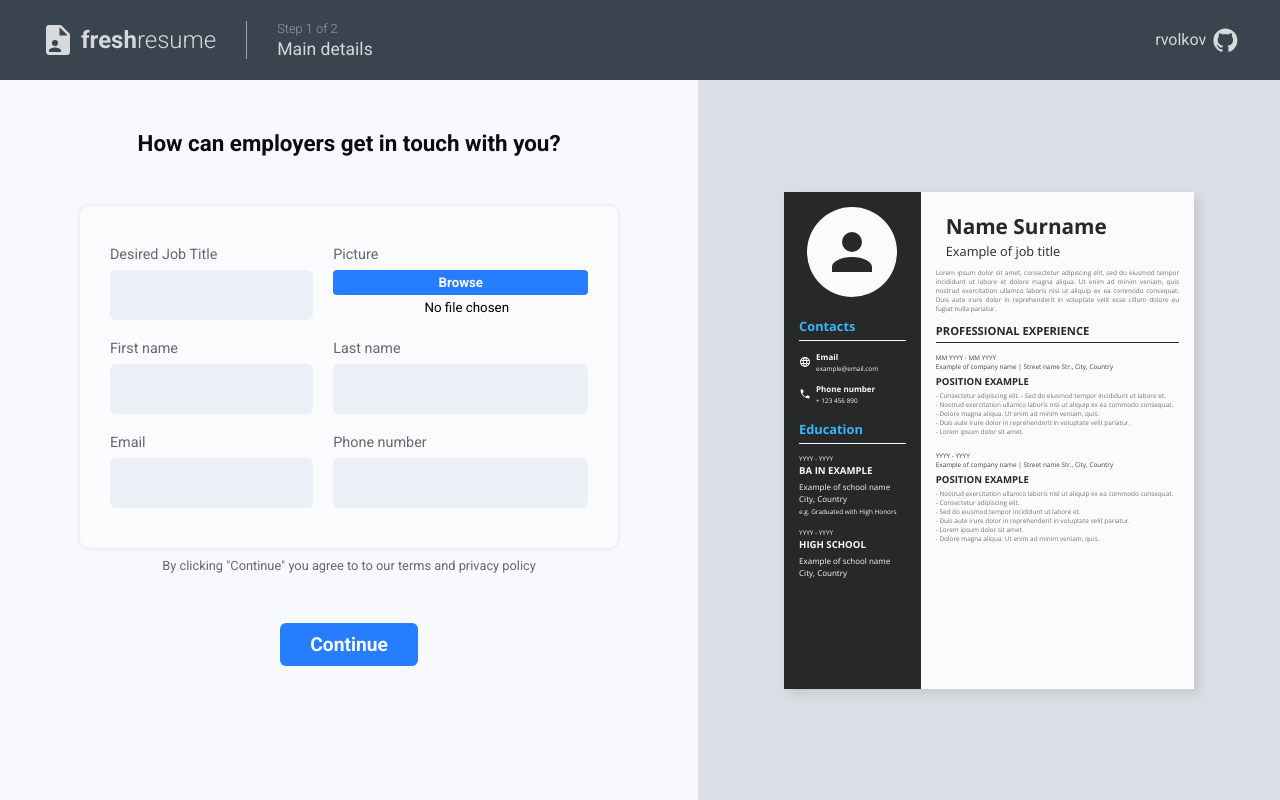
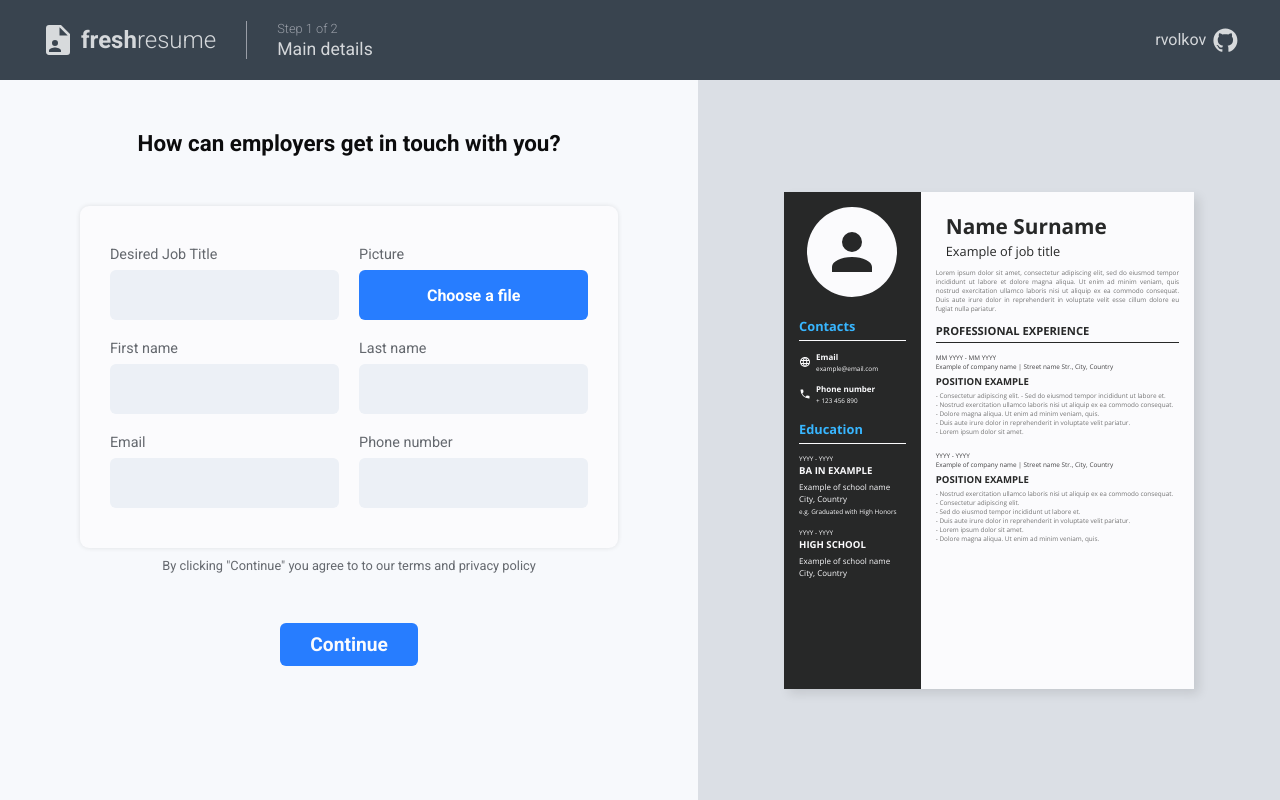
Before and after one commit to rvolkov8/project-cv-builder, a React (Create React App) app: page / in a window 1280 px wide. Built offline with nearby package versions, Linux system fonts and the light colour scheme.

Commit message:
Change the input file appearance for uploading a picture

```diff
--- a/src/App.js
+++ b/src/App.js
@@ -15,7 +15,10 @@ class App extends Component {
       },
       personInfo: {
         jobTitle: 'Example of job title',
-        picture: null,
+        picture: {
+          url: null,
+          name: '',
+        },
         firstName: 'Name',
         lastName: 'Surname',
         email: 'example@email.com',
@@ -86,7 +89,8 @@ class App extends Component {
       reader.onload = (e) => {
         this.setState((prevState) => {
           let newState = { ...prevState };
-          newState.personInfo.picture = e.target.result;
+          newState.personInfo.picture.name = file.name;
+          newState.personInfo.picture.url = e.target.result;
           return { newState };
         });
       };
@@ -128,11 +132,13 @@ class App extends Component {
 
   render() {
     const { currentStep, personInfo } = this.state;
+    const { picture } = personInfo;
     return (
       <>
         <Header currentStep={currentStep} />
         <EditArea
           handleJobTitleChange={this.handleJobTitleChange}
+          picture={picture}
           handlePictureChange={this.handlePictureChange}
           handleFirstNameChange={this.handleFirstNameChange}
           handleLastNameChange={this.handleLastNameChange}
--- a/src/components/editArea/MainInfoForm.js
+++ b/src/components/editArea/MainInfoForm.js
@@ -10,6 +10,7 @@ class MainInfoForm extends Component {
   render() {
     const {
       handleJobTitleChange,
+      picture,
       handlePictureChange,
       handleFirstNameChange,
       handleLastNameChange,
@@ -24,8 +25,11 @@ class MainInfoForm extends Component {
             <input onChange={handleJobTitleChange} type="text" id="job-title" />
           </div>
           <div className="picture">
-            <label htmlFor="picture">Picture</label>
+            <label>Picture</label>
             <input onChange={handlePictureChange} type="file" id="picture" />
+            <label for="picture">
+              {picture.url !== null ? picture.name : 'Choose a file'}
+            </label>
           </div>
           <div className="first-name">
             <label htmlFor="first-name">First name</label>
--- a/src/components/resultArea/CV.js
+++ b/src/components/resultArea/CV.js
@@ -23,8 +23,8 @@ class CV extends Component {
       <div className="cv">
         <div className="left-side">
           <div className="photo-container">
-            {picture ? (
-              <img src={picture} alt="Loading..." className="photo" />
+            {picture.url !== null ? (
+              <img src={picture.url} alt="Loading..." className="photo" />
             ) : (
               <Icon path={mdiAccount} size={2.5} color="#272828" />
             )}
--- a/src/styles/editArea/MainInfoForm.css
+++ b/src/styles/editArea/MainInfoForm.css
@@ -53,26 +53,29 @@ input.valid {
   grid-area: 1 / 1 / 2 / 2;
 }
 
-.picture > input::-webkit-file-upload-button {
-  visibility: hidden;
+.picture > input {
+  width: 0.1px;
+  height: 0.1px;
+  opacity: 0;
+  overflow: hidden;
+  position: absolute;
+  z-index: -1;
 }
-.picture > input::before {
-  content: "Browse";
+
+.picture > input + label {
+  font-size: 1rem;
+  font-weight: 700;
+  color: white;
+  background-color: var(--blue);
+  display: inline-block;
   display: flex;
   justify-content: center;
+  align-items: center;
   text-align: center;
-  background: var(--blue);
-  border-radius: 4px;
-  padding: 5px 10px;
-  outline: none;
-  white-space: nowrap;
+  height: 50px;
+  border-radius: 6px;
   cursor: pointer;
-  font-weight: 700;
-  color: var(--white);
-  margin-bottom: 2px;
-}
-.picture > input:hover::before {
-  cursor: pointer;
+  margin: 0;
 }
 
 .first-name {
```
